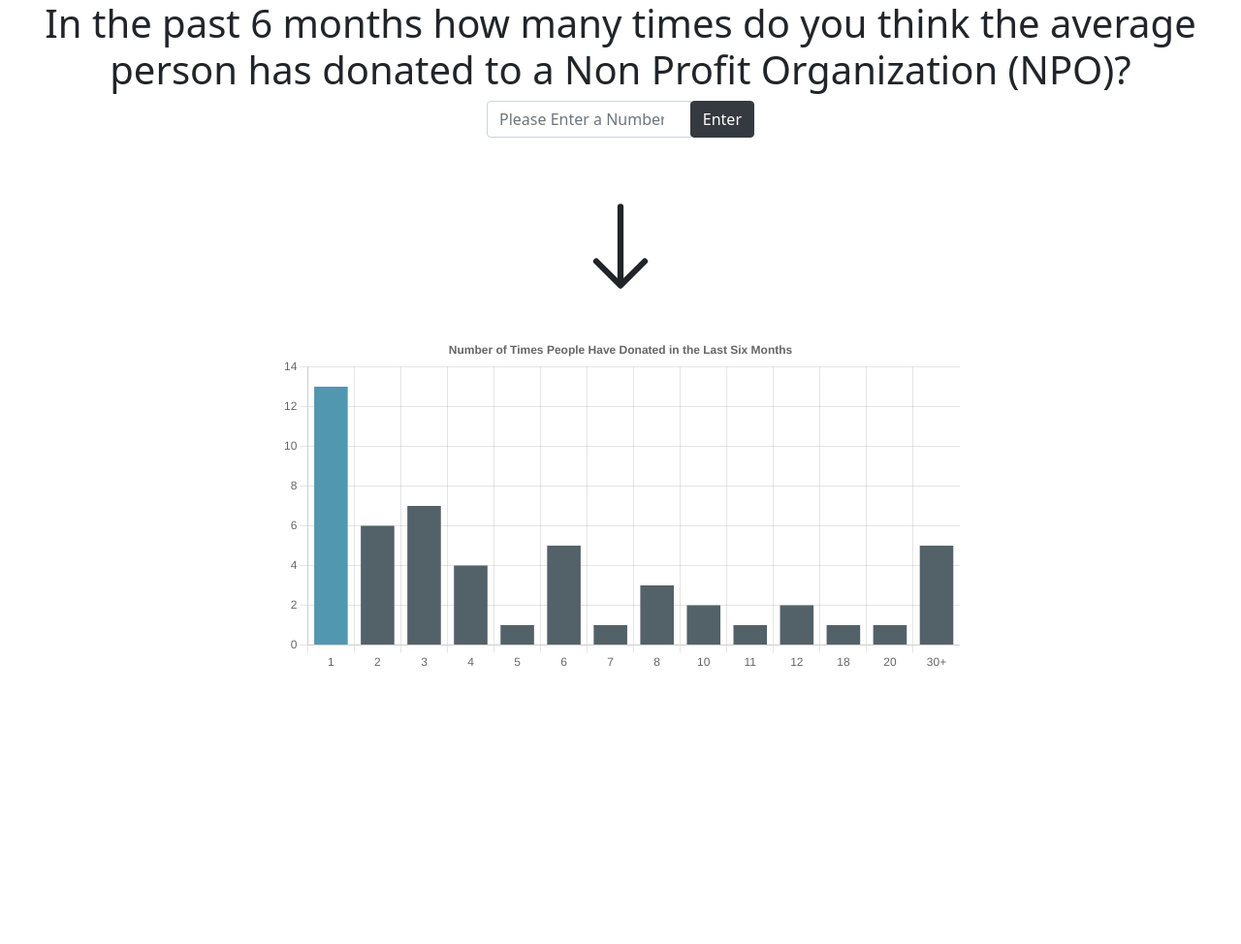
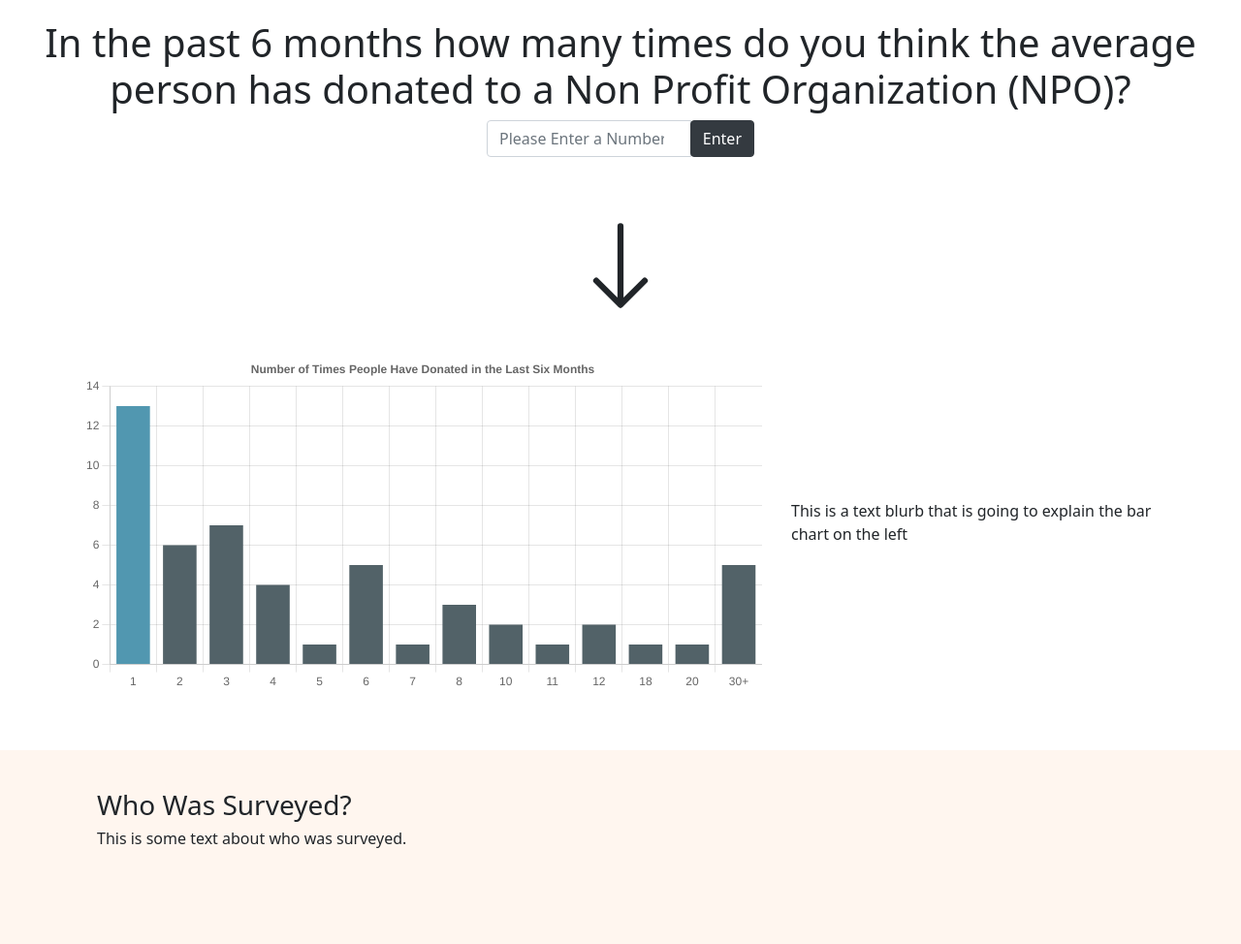
Before and after one commit to aloraclark/reignite-infoviz, a plain HTML site: page index.html in a window 1280 px wide. Shown: the whole page at 97% size. Before the commit the page ends 800 px from the top, so only its background shows below. Drawn offline with nearby package versions, Linux system fonts and the light colour scheme.

Commit message:
started next part; added some icons

```diff
--- a/index.html
+++ b/index.html
@@ -12,8 +12,8 @@
 
 <body>
   <div class="container-fluid !direction !spacing">
-    <div class="row justify-content-center" style="margin-left: 20;margin-right: 20;">
-      <h1 style="text-align: center;">In the past 6 months how many times do you think the average person has donated to a Non Profit Organization (NPO)?</h1>
+    <div class="row justify-content-center">
+      <h1 style="text-align: center;padding-top: 20px;">In the past 6 months how many times do you think the average person has donated to a Non Profit Organization (NPO)?</h1>
       <div class="input-group mb-3" style="text-align: center; width: 300px;">
         <input id="question-1" type="number" class="form-control" placeholder="Please Enter a Number" aria-label="Please Enter a Number" aria-describedby="basic-addon2">
         <div class="input-group-append">
@@ -24,14 +24,25 @@
       <script src="answer-script.js"></script>
     </div>
   </div>
-  <div class="form-row justify-content-center" style="text-align: center;margin-top: 30px;">
+  <div class="form-row justify-content-center" style="text-align: center;padding-top: 30px;">
     <svg xmlns="http://www.w3.org/2000/svg" width="100" height="100" fill="currentColor" class="bi bi-arrow-down" viewBox="0 0 16 16">
       <path fill-rule="evenodd" d="M8 1a.5.5 0 0 1 .5.5v11.793l3.146-3.147a.5.5 0 0 1 .708.708l-4 4a.5.5 0 0 1-.708 0l-4-4a.5.5 0 0 1 .708-.708L7.5 13.293V1.5A.5.5 0 0 1 8 1z"/>
     </svg>
   </div>
-  <div style="text-align: center;margin-top: 40px;width: 100%; height: 200px;">
-    <canvas id="myChart" style="text-align: center;margin: auto;width: 700px"></canvas>
+  <div class="container" style="display: flex; align-items: center; justify-content: center;padding-top: 40px;">
+    <div>
+      <canvas id="myChart" style="text-align: center;margin-right: 30px; width: 700px"></canvas>
+    </div>
+    <div class="text">
+      <span>This is a text blurb that is going to explain the bar chart on the left</span>
+    </div>
   </div>
   <script src="common-num-donations.js"></script>
+  <div class="section_block" style="margin-top: 60px;height: 200px;width: 100%; background-color: #fff6ef;">
+    <div class="text" style="padding-top: 40px;">
+      <h3 style="text-align:left;margin-left: 100px;">Who Was Surveyed?</h3>
+    </div>
+    <h6 style="text-align:left;margin-left: 100px;">This is some text about who was surveyed.</h6>
+  </div>
 </body>
 </html>
```
Also changed, not shown: assets/calendar.png (added), assets/cap.png (added), assets/time.png (added).
